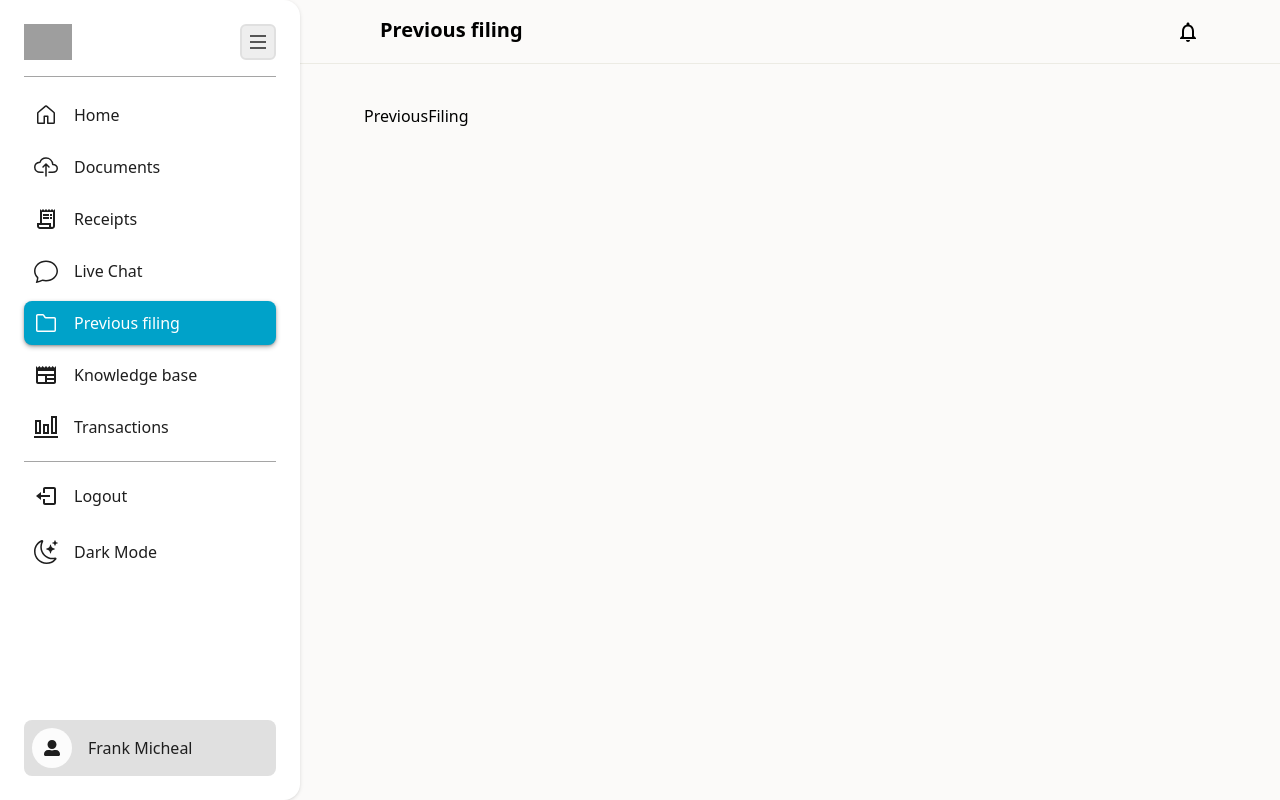
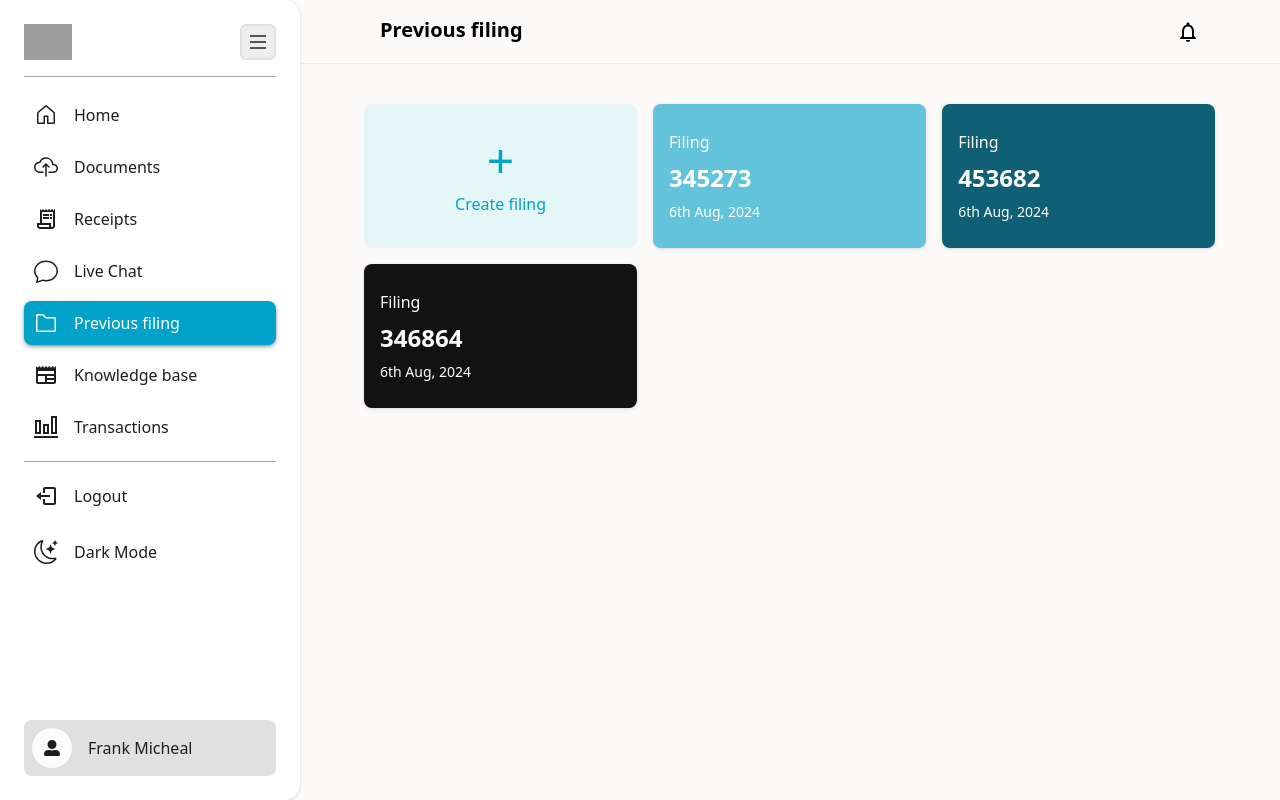
Before and after one commit to Trayshmhirk/tax-return-user-app, a React (Vite) app: page /previous-filing in a window 1280 px wide. Built offline with nearby package versions, Linux system fonts and the light colour scheme; grey boxes are pictures that could not be loaded.

Commit message:
adding filing type file, type checking previous filing page, other changes

```diff
--- a/src/components/FilingCard.tsx
+++ b/src/components/FilingCard.tsx
@@ -1,26 +1,5 @@
 import { IoCloudUploadOutline } from "react-icons/io5";
-
-// Define the type for the card object if it has a specific structure
-type CardType = {
-   id: number;
-   cardName: string;
-   cardNumber: number;
-   cardText: string;
-   color: string;
-};
-
-type FilingCardProps = {
-   color: string;
-   isAddNew?: boolean;
-   handleClick: (card: CardType | undefined) => void;
-   handleNavigateBankDetails?: (card: CardType | undefined) => void;
-   card?: CardType;
-   cardName: string;
-   cardNumber: number;
-   cardText: string;
-   integrateBank?: boolean;
-   isBankCard?: boolean;
-};
+import { FilingCardProps } from "../types/FilingTypes";
 
 const FilingCard = ({
    color,
@@ -47,9 +26,9 @@ const FilingCard = ({
          {isAddNew ? (
             <div
                className={`
-                     calc-width-two flex flex-col gap-2 justify-center items-center md:calc-width-three
+                     calc-width-two h-36 flex flex-col gap-2 justify-center items-center md:calc-width-three
                      bg-bubbles dark:bg-gray text-richElectricBlue dark:text-white p-4 rounded-lg cursor-pointer hover-shadow-body
-                     ${integrateBank ? "h-28 md:h-auto" : ""}
+                     ${integrateBank ? "" : ""}
                   `}
                onClick={() => handleClick}
             >
@@ -61,13 +40,13 @@ const FilingCard = ({
                ) : (
                   <>
                      <p className="text-5xl">+</p>
-                     <p>Create filing</p>
+                     <p className="font-medium">Create filing</p>
                   </>
                )}
             </div>
          ) : (
             <div
-               className={`w-full flex flex-col justify-center gap-2 p-4 bg-bubbles dark:bg-gray text-white rounded-lg cursor-pointer shadow-md dark:shadow-md-dark hover-shadow-body md:calc-width-three`}
+               className={`calc-width-two  h-36 flex flex-col justify-center gap-2 p-4 bg-bubbles dark:bg-gray text-white rounded-lg cursor-pointer shadow-md dark:shadow-md-dark hover-shadow-body md:calc-width-three`}
                style={{ background: `${color}` }}
                onClick={handleCardClick}
             >
--- a/src/layouts/ContentLayout.tsx
+++ b/src/layouts/ContentLayout.tsx
@@ -13,6 +13,8 @@ const ContentLayout = ({ children }: ContentLayoutProps) => {
 
    const getTitle = (pathname: string) => {
       switch (pathname) {
+         case "/":
+            return "Welcome";
          case "/documents":
             return "Documents";
          case "/receipts":
--- a/src/pages/PreviousFiling.tsx
+++ b/src/pages/PreviousFiling.tsx
@@ -1,5 +1,151 @@
+import { useNavigate } from "react-router-dom";
+import FilingCard from "../components/FilingCard";
+import { CardType } from "../types/FilingTypes";
+
+const filings: CardType[] = [
+   {
+      id: 1,
+      cardName: "Filing",
+      cardNumber: 345273,
+      cardText: "6th Aug, 2024",
+      color: "#62C3DB",
+   },
+   {
+      id: 2,
+      cardName: "Filing",
+      cardNumber: 453682,
+      cardText: "6th Aug, 2024",
+      color: "#0F6074",
+   },
+   {
+      id: 3,
+      cardName: "Filing",
+      cardNumber: 346864,
+      cardText: "6th Aug, 2024",
+      color: "#121212",
+   },
+];
+
 const PreviousFiling = () => {
-   return <div>PreviousFiling</div>;
+   const navigate = useNavigate();
+   const colorPalette = ["#62C3DB", "#0F6074", "#121212"];
+
+   // useEffect(() => {
+   //    const fetchFilings = async () => {
+   //       const { email, token } = userProfile;
+   //       try {
+   //          const res = await getFilings(email, token);
+
+   //          if (res.status === 200) {
+   //             dispatch(setFilings(res.data.previous_filling));
+   //          }
+   //       } catch (error) {
+   //          console.error(error);
+   //          // You can also check error.response to see the server's response
+   //          if (error.response) {
+   //             console.error("Error response from server:", error.response);
+   //          }
+   //       }
+   //    };
+
+   //    fetchFilings();
+   // }, [dispatch, userProfile]);
+
+   const handleCreateNewFiling = () => {
+      // setModalData({
+      //    show: true,
+      //    title: "Upload previous filing",
+      //    onClose: () => {
+      //       setModalData({ show: false });
+      //    },
+      //    onConfirm: async (file) => {
+      //       const base64File = await getBase64(file);
+      //       // in megabytes
+      //       const fileSizeInBytes = file.size;
+      //       const fileSizeInMB = (fileSizeInBytes / (1024 * 1024)).toFixed(2);
+      //       const { email, token } = userProfile;
+      //       try {
+      //          const uploadResponse = await api.post(
+      //             "/create-previous-filling",
+      //             {
+      //                year: "2024",
+      //                file: base64File,
+      //                size: fileSizeInMB,
+      //                type: file.type,
+      //                name: file.name,
+      //             },
+      //             {
+      //                headers: {
+      //                   useremail: email,
+      //                   usertoken: token,
+      //                },
+      //             }
+      //          );
+      //          // If upload is successful, add the new document to the Redux state
+      //          if (uploadResponse.status === 200) {
+      //             // Optionally fetch the updated list of documents from the server
+      //             const updatedFilings = await getFilings(email, token);
+      //             dispatch(setFilings(updatedFilings.data.previous_filling));
+      //             setConfirmationModal({
+      //                show: true,
+      //                title: "Your previous filing has been created successful",
+      //                content:
+      //                   "Lorem ipsum dolor sit amet, consectetur adipiscing elit, sed do eiusmod tempor incididunt ut labore et dolore magna aliqua",
+      //                onClose: () => {
+      //                   setConfirmationModal({ show: false });
+      //                },
+      //             });
+      //          }
+      //       } catch (error) {
+      //          console.error("API Error:", error);
+      //          // Handle error, log it, or display a user-friendly message
+      //       }
+      //    },
+      // });
+   };
+
+   const handleFilingCardClick = (filing: CardType | undefined) => {
+      if (filing) {
+         navigate("/previous-filing/view-filing", {
+            state: { data: filing },
+         });
+      }
+   };
+
+   return (
+      <div className="flex flex-col gap-7">
+         <div className="w-full flex flex-wrap gap-4">
+            <FilingCard
+               isAddNew
+               handleClick={handleCreateNewFiling}
+               color=""
+               cardName=""
+               cardNumber={0}
+               cardText=""
+            />
+
+            {filings.length ? (
+               <>
+                  {filings.map((filing, index) => (
+                     <FilingCard
+                        key={index}
+                        card={filing}
+                        handleClick={() => handleFilingCardClick(filing)}
+                        color={colorPalette[index % colorPalette.length]}
+                        cardName={filing.cardName}
+                        cardNumber={filing.cardNumber}
+                        cardText={filing.cardText}
+                     />
+                  ))}
+               </>
+            ) : (
+               <p className="w-full pending-text text-center">
+                  No previous filings to show here
+               </p>
+            )}
+         </div>
+      </div>
+   );
 };
 
 export default PreviousFiling;
--- /dev/null
+++ b/src/types/FilingTypes.tsx
@@ -0,0 +1,20 @@
+export type CardType = {
+   id: number;
+   cardName: string;
+   cardNumber: number;
+   cardText: string;
+   color: string;
+};
+
+export type FilingCardProps = {
+   color: string;
+   isAddNew?: boolean;
+   handleClick: (card: CardType | undefined) => void;
+   handleNavigateBankDetails?: (card: CardType | undefined) => void;
+   card?: CardType;
+   cardName: string;
+   cardNumber: number;
+   cardText: string;
+   integrateBank?: boolean;
+   isBankCard?: boolean;
+};
```
Also changed, not shown: src/pages/Home.tsx (+1 -8 lines).
